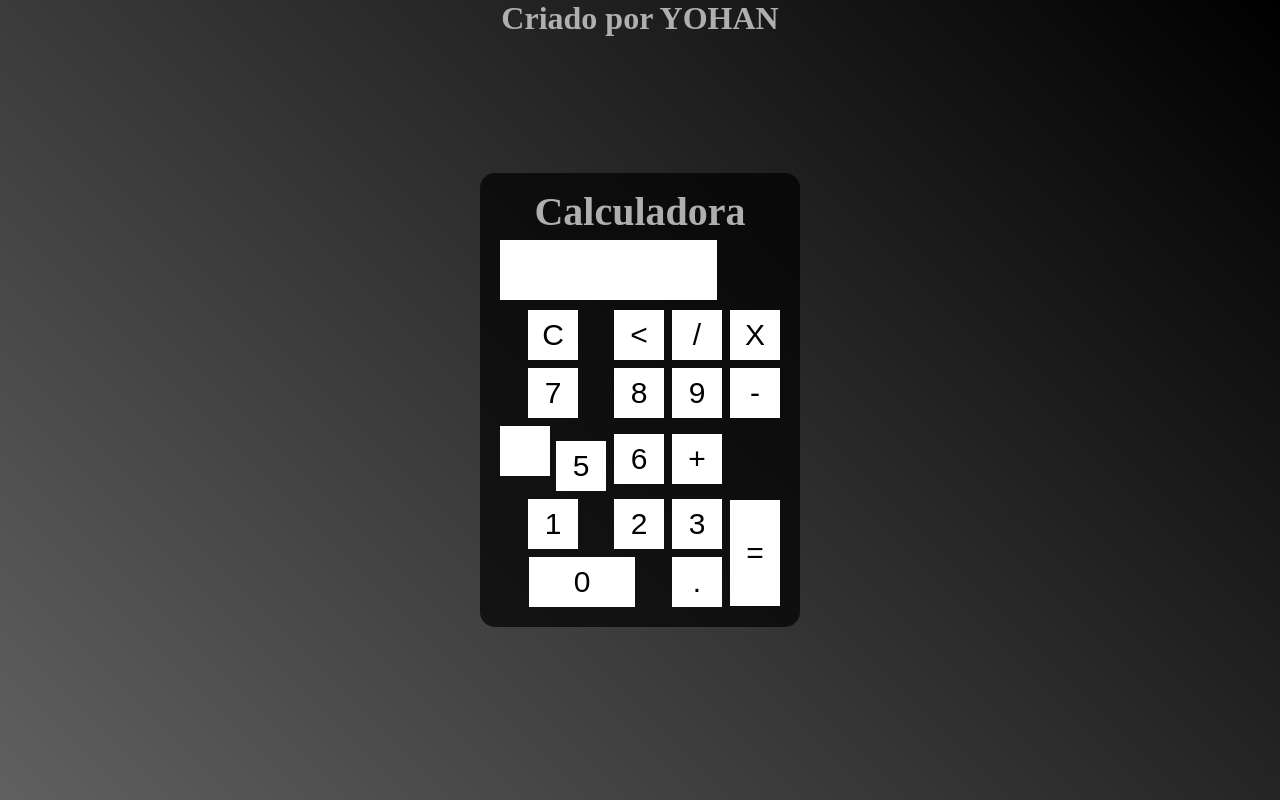
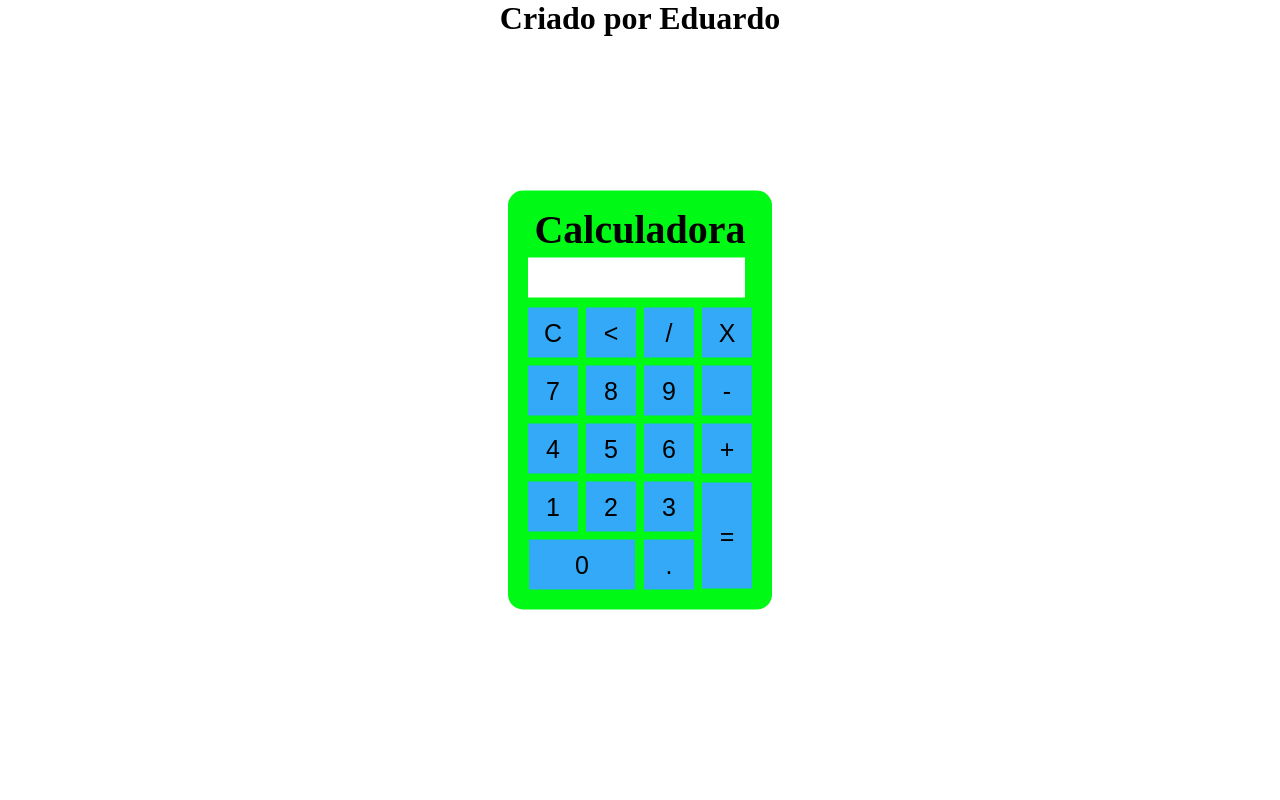
Before and after one commit to yohanbilik/Calculadora, a plain HTML site: page index.html in a window 1280 px wide. Drawn offline with Linux system fonts and the light colour scheme.

Commit message:
Add files via upload

```diff
--- a/index.html
+++ b/index.html
@@ -10,38 +10,38 @@
 
     <body>
         <div class="fundo">
-            <h1>Criado por YOHAN</h1>
+            <h1>Criado por Eduardo</h1>
             <div class="Calculadora">
                 <h1>Calculadora</h1>
                 <p id="resultado"></p>
                 <table>
                     <tr>
-                        <td><button class="botao" onclick="clean()">C</button></td>
-                        <td><button class="botao" onclick="back()"><</button></td>
-                        <td><button class="botao">/</button></td>
-                        <td><button class="botao">X</button></td>
+                        <td><button class="botao">C</button></td>
+                        <td><button class="botao"><</button></td>
+                        <td><button class="botao" onclick="insert('/')">/</button></td>
+                        <td><button class="botao" onclick="insert('*')">X</button></td>
                     </tr>
                     <tr>
                         <td><button class="botao" onclick="insert('7')">7</button></td>
                         <td><button class="botao" onclick="insert('8')">8</button></td>
                         <td><button class="botao" onclick="insert('9')">9</button></td>
-                        <td><button class="botao"onclick="insert('-')">-</button></td>
+                        <td><button class="botao" onclick="insert('-')">-</button></td>
                     </tr>
                     <tr>
-                        <td><button class="botao"onclick="insert('4')>4</button></td>
-                        <td><button class="botao">5</button></td>
-                        <td><button class="botao"onclick="insert('6')">6</button></td>
-                        <td><button class="botao"onclick="insert('+')">+</button></td>
+                        <td><button class="botao" onclick="insert('4')">4</button></td>
+                        <td><button class="botao" onclick="insert('5')">5</button></td>
+                        <td><button class="botao" onclick="insert('6')">6</button></td>
+                        <td><button class="botao" onclick="insert('+')">+</button></td>
                     </tr>
                     <tr>
-                        <td><button class="botao">1</button></td>
-                        <td><button class="botao">2</button></td>
-                        <td><button class="botao">3</button></td>
-                        <td rowspan="2"><button class="botao" style="height: 106px;" onclick="calcular()">=</button></td>
+                        <td><button class="botao" onclick="insert('1')">1</button></td>
+                        <td><button class="botao" onclick="insert('2')">2</button></td>
+                        <td><button class="botao" onclick="insert('3')">3</button></td>
+                        <td rowspan="2"><button class="botao" style="height: 106px;">=</button></td>
                     </tr>
                     <tr>
-                        <td colspan="2"><button class="botao" style="width: 106px;">0</button></td>
-                        <td><button class="botao">.</button></td>
+                        <td colspan="2"><button class="botao"onclick="insert('0')" style="width: 106px;">0</button></td>
+                        <td><button class="botao" onclick="insert('.')">.</button></td>
                     </tr>
                 </table>
             </div>
@@ -49,32 +49,31 @@
         <script>
             function insert (num)
             {
-                var numero=document.getElementById ('resultado').innerHTML;
-                document.getElementById ('resultado').innerHTML = numero+num;
+                var numero = document.getElementById(resultado).innerHTML;
+                document.getElementById(resultado).innerHTML=numero+num;
             }
             function clean ()
-                                {
-                                    document.getElementById('resultado').innerHTML="";
-                                }
-            function back()
             {
-                var resultado = document.getElementById('resultado').innerHTML;
-                document.getElementById('resultado').innerHTML= resultado.substring(0, resultado.length -1);
+                document.getElementById(resultado).innerHTML="";
+            }
+            function back ()
+            {
+                var numero = document.getElementById(resultado).innerHTML
+                document.getElementById(resultado).innerHTML=resultado.substring (0, resultado.length -1);
             }
             function calcular ()
             {
-                var resultado = document.getElementById('resultado').innerHTML;
+                var numero = document.getElementById(resultado).innerHTML;
                 if (resultado)
                 {
-                    document.getElementById('resultado').innerHTML = eval(resultado);
-
+                    document.getElementById(resultado).innerHTML=eval(resultado);
                 }
                 else
                 {
-                    document.getElementById('resultado').innerHTML = "Nada para calcular";
+                    document.getElementById(resultado).innerHTML= "nada para Calcular"
                 }
             }
-        </script>
+            </script>
 
     </body>
 </html>
--- a/styles.css
+++ b/styles.css
@@ -1,17 +1,17 @@
 *{
-    margin: 0;
-    padding: 0;
+    margin:0;
+    padding:0;
 }
 .fundo{
-    background-image: linear-gradient(45deg,rgb(96, 96, 96),black);
+    background-image: linear-gradient(45 deg, rgb(119, 119, 119),rgb(0, 0, 0));
     height: 100vh;
-    color: rgb(175, 175, 175);
-    font-family:'Times New Roman', Times, serif;
+    color: rgb(0, 0, 0);
+    font-family: 'Times New Roman', Times, serif;
     text-align: center;
 }
 .Calculadora{
-    position:  absolute;
-    background-color: rgba(0, 0, 0, 0.7);
+    position: absolute;
+background-color: hsl(125, 100%, 49%);
 top: 50%;
 left: 50%;
 transform: translate(-50%,-50%);
@@ -23,22 +23,22 @@
     width: 50px;
     height: 50px;
     margin: 3px;
-    font-size: 30px;
+    font-size: 25px;
     cursor: pointer;
-    background-color: rgb(255, 255, 255);
-    border: none;
-    color: black;
+    background-color: rgb(51, 169, 247);
+    border:none;
+    color: rgb(0, 0, 0);
 }
+
 .botao:hover{
     background-color: black;
     color:white
 }
 #resultado{
-    background-color: white;
+    background-color: rgb(255, 255, 255);
     width: 207px;
-    height: 50px;
-    margin: 5px;
-    color:black;
+    height: 30px;
+    margin: 5px;color: rgb(10, 10, 0);
     text-align: right;
     padding: 5px;
 }
```
Also changed, not shown: 1 other file. Lines whose indentation alone changed are shown as unchanged.
